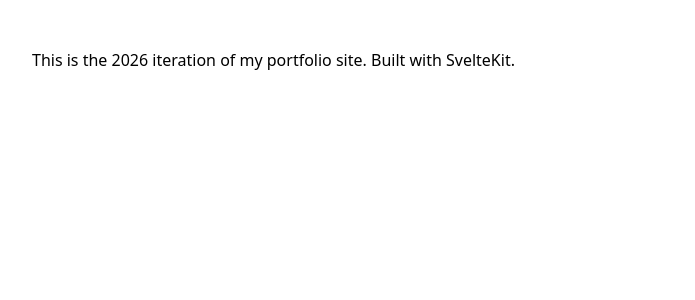
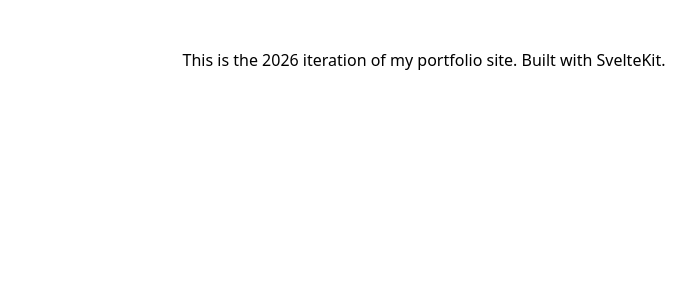
Before and after one commit to jdboachie/jude, a SvelteKit app: page / in a window 1280 px wide. Shown: the top 300 px of the page, without its empty margins (160-855 px from the left). Built offline with nearby package versions, Linux system fonts and the light colour scheme; a web font is replaced by a local one.

Commit message:
update styling

```diff
--- a/src/routes/+page.svelte
+++ b/src/routes/+page.svelte
@@ -1,3 +1,3 @@
-<p class="mx-auto mt-12 max-w-4xl">
+<p class="mt-12">
 	This is the 2026 iteration of my portfolio site. Built with SvelteKit.
 </p>
--- a/src/routes/layout.css
+++ b/src/routes/layout.css
@@ -2,19 +2,28 @@
 
 @font-face {
 	font-family: 'sans';
-	src: url("$lib/assets/fonts/X-Regular.woff2") format('woff2');
+	src: url('$lib/assets/fonts/X-Regular.woff2') format('woff2');
 	font-weight: 400;
 	font-style: normal;
 }
 
 @font-face {
 	font-family: 'sans';
-	src: url("$lib/assets/fonts/X-Medium.woff2") format('woff2');
+	src: url('$lib/assets/fonts/X-Medium.woff2') format('woff2');
 	font-weight: 500;
 	font-style: normal;
 }
 
+@media (prefers-color-scheme: dark) {
+	html {
+		background-color: #161616;
+		color: #cccccc;
+	}
+}
+
 body {
 	font-family: 'sans';
+	width: min(65ch, 95%);
+	margin: auto;
 	@apply text-base font-medium;
 }
```
